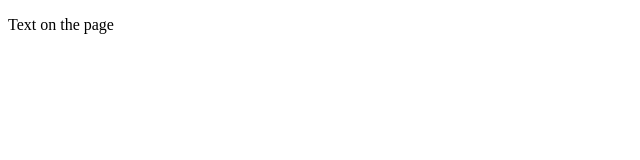
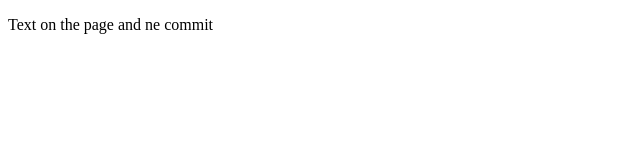
Before and after one commit to PeterM1989/mygit, a plain HTML site: page index.html in a window 1280 px wide. Shown: the whole page, without its empty margins (0-640 px from the left). Drawn offline with Linux system fonts and the light colour scheme.

Commit message:
Modified index.html file
Modified the text in body of the index.html file to be different than
the previous one.

```diff
--- a/index.html
+++ b/index.html
@@ -4,6 +4,6 @@
         <title>Name of the page</title>
     </head>
     <body>
-        <p>Text on the page</p>
+        <p>Text on the page and ne commit</p>
     </body>
 </html>
```
